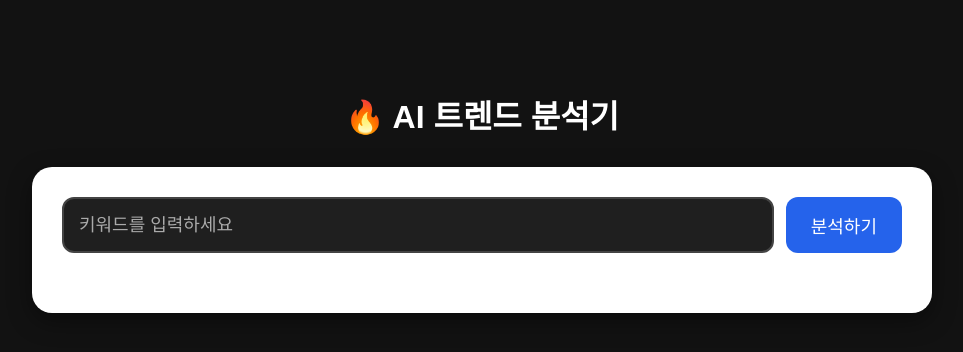
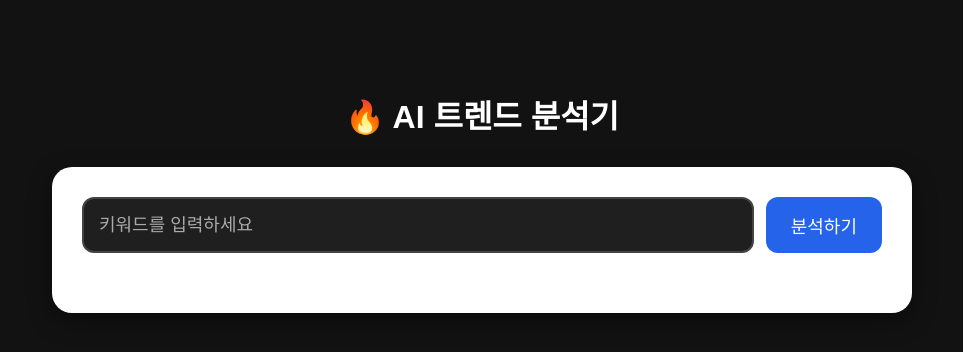
Before and after one commit to Nelon77/my-first-site, a plain HTML site: page index.html in a window 1280 px wide. Shown: the whole page, without its empty margins (158-1121 px from the left). Drawn offline with Linux system fonts and the light colour scheme.

Commit message:
Update index.html
수정

```diff
--- a/index.html
+++ b/index.html
@@ -3,15 +3,19 @@
 <head>
   <meta charset="UTF-8">
   <meta name="viewport" content="width=device-width, initial-scale=1.0">
-
   <title>AI 트렌드 분석기</title>
 
   <style>
+    * {
+      box-sizing: border-box;
+    }
+
     body {
       margin: 0;
+      min-height: 100vh;
       background: #121212;
       color: #ffffff;
-      font-family: sans-serif;
+      font-family: Arial, sans-serif;
     }
 
     .container {
@@ -20,18 +24,18 @@
       padding: 20px;
     }
 
+    h1 {
+      text-align: center;
+      margin-bottom: 30px;
+      color: #ffffff;
+    }
+
     .card {
       background: #ffffff;
       color: #222222;
       border-radius: 20px;
       padding: 30px;
       box-shadow: 0 8px 25px rgba(0, 0, 0, 0.4);
-    }
-
-    h1 {
-      text-align: center;
-      margin-bottom: 30px;
-      color: #ffffff;
     }
 
     .search-box {
@@ -43,11 +47,11 @@
     input {
       flex: 1;
       padding: 15px;
-      border: 2px solid #444;
+      border: 2px solid #444444;
       border-radius: 12px;
-      font-size: 18px;
       background: #1f1f1f;
       color: #ffffff;
+      font-size: 18px;
     }
 
     input::placeholder {
@@ -59,10 +63,10 @@
       border: none;
       border-radius: 12px;
       background: #2563eb;
-      color: #ffffff;
+      color: white;
       font-size: 18px;
       cursor: pointer;
-      transition: background 0.2s;
+      transition: 0.2s;
     }
 
     button:hover {
@@ -77,9 +81,9 @@
     .badge {
       display: inline-block;
       padding: 8px 12px;
-      border-radius: 10px;
       margin-right: 10px;
       margin-bottom: 10px;
+      border-radius: 10px;
       color: white;
       font-size: 14px;
       font-weight: bold;
@@ -125,6 +129,7 @@
 
       <div class="search-box">
         <input
+          type="text"
           id="keyword"
           placeholder="키워드를 입력하세요"
         >
@@ -149,7 +154,7 @@
         .value
         .trim();
 
-      if (!keyword) {
+      if (keyword === "") {
         alert("키워드를 입력하세요.");
         return;
       }
```
